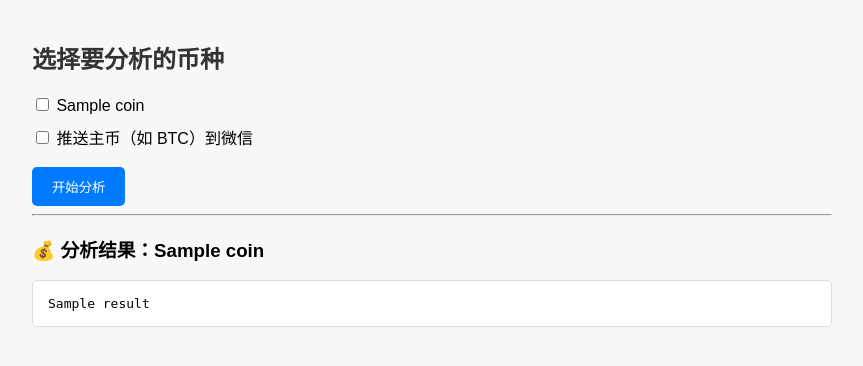
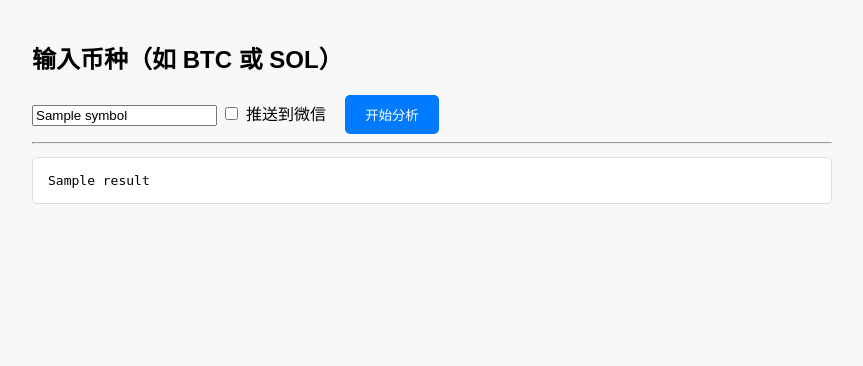
Before and after one commit to addy215/strategy-web-app, a Flask app: template templates/index.html in a window 1280 px wide. Shown: the top 366 px of the page, without its empty margins (208-1071 px from the left). Run offline with Flask 3, Linux system fonts and the light colour scheme; the template is opened without the code that fills it: most values are stand-ins (such as "Sample title", 1, 10 or a date in 2020).

Commit message:
revert: 回退到单币种版本

```diff
--- a/app.py
+++ b/app.py
@@ -1,36 +1,26 @@
-# app.py
 from flask import Flask, request, render_template
 from strategy_core import run_analysis
 from wechat_notify import send_wechat_message
 
 app = Flask(__name__)
 
-# 主币种名单（只推送主币）
-MAIN_COINS = ['BTC']
-
 @app.route('/', methods=['GET', 'POST'])
 def index():
-    result_map = {}
-    selected = []
+    result = None
+    symbol = ""
     send_wechat = False
 
     if request.method == 'POST':
-        selected = request.form.getlist('symbols')
+        symbol = request.form.get('symbol', '').upper()
         send_wechat = 'send_wechat' in request.form
-
-        for symbol in selected:
-            symbol = symbol.upper()
-            result = run_analysis(symbol)
-            result_map[symbol] = result
-
-            if symbol in MAIN_COINS and send_wechat:
-                send_wechat_message(f"小张每日研究 - {symbol}", result)
+        result = run_analysis(symbol)
+        if send_wechat:
+            send_wechat_message(f"小张每日研究 - {symbol}", result)
 
     return render_template('index.html',
-                           symbols=['BTC', 'ETH', 'SOL', 'WLD'],
-                           selected=selected,
-                           send_wechat=send_wechat,
-                           result_map=result_map)
+                           result=result,
+                           symbol=symbol,
+                           send_wechat=send_wechat)
 
 if __name__ == '__main__':
     from scheduler import schedule_push_task
--- a/strategy_core.py
+++ b/strategy_core.py
@@ -7,8 +7,7 @@ ALL_CONTRACT_CYCLES = ['1m', '5m', '15m', '1h', '4h', '1d']
 def run_analysis(symbol):
     output = [f"、💸小张每日研究：{symbol}", "=" * 35]
 
-    # --- 五种风格分析 ---
-    tf = '1d'  # 用日线生成统一风格策略
+    tf = '1d'
     df = get_symbol_data(symbol, tf)
     if df is None or df.empty:
         output.append(f"🕒 周期: {tf} 数据获取失败 ❌\n")
@@ -51,7 +50,6 @@ def run_analysis(symbol):
             output.append(f"风险回报: {strat['风险回报']} 🆗")
             output.append("------------------------------------")
 
-    # --- 合约策略速览 ---
     output.append("\n📌 合约策略速览（多空点位）")
     output.append("=" * 35)
 
--- a/templates/index.html
+++ b/templates/index.html
@@ -5,8 +5,6 @@
     <title>小张每日研究</title>
     <style>
         body { font-family: Arial, sans-serif; padding: 20px; max-width: 800px; margin: auto; background-color: #f8f8f8; }
-        h2 { color: #333; }
-        .coin-box { margin-bottom: 10px; }
         pre { background: #fff; padding: 15px; border: 1px solid #ddd; border-radius: 5px; overflow-x: auto; white-space: pre-wrap; }
         label { margin-right: 15px; }
         .btn { padding: 10px 20px; background: #007bff; color: white; border: none; border-radius: 5px; cursor: pointer; }
@@ -14,32 +12,19 @@
     </style>
 </head>
 <body>
-    <h2>选择要分析的币种</h2>
+    <h2>输入币种（如 BTC 或 SOL）</h2>
     <form method="post">
-        <div class="coin-box">
-            {% for coin in symbols %}
-                <label>
-                    <input type="checkbox" name="symbols" value="{{ coin }}" {% if coin in selected %}checked{% endif %}>
-                    {{ coin }}
-                </label>
-            {% endfor %}
-        </div>
-
+        <input type="text" name="symbol" value="{{ symbol or '' }}" required>
         <label>
             <input type="checkbox" name="send_wechat" {% if send_wechat %}checked{% endif %}>
-            推送主币（如 BTC）到微信
+            推送到微信
         </label>
-        <br><br>
-
         <button type="submit" class="btn">开始分析</button>
     </form>
 
-    {% if result_map %}
+    {% if result %}
         <hr>
-        {% for coin, result in result_map.items() %}
-            <h3>💰 分析结果：{{ coin }}</h3>
-            <pre>{{ result }}</pre>
-        {% endfor %}
+        <pre>{{ result }}</pre>
     {% endif %}
 </body>
 </html>
```
